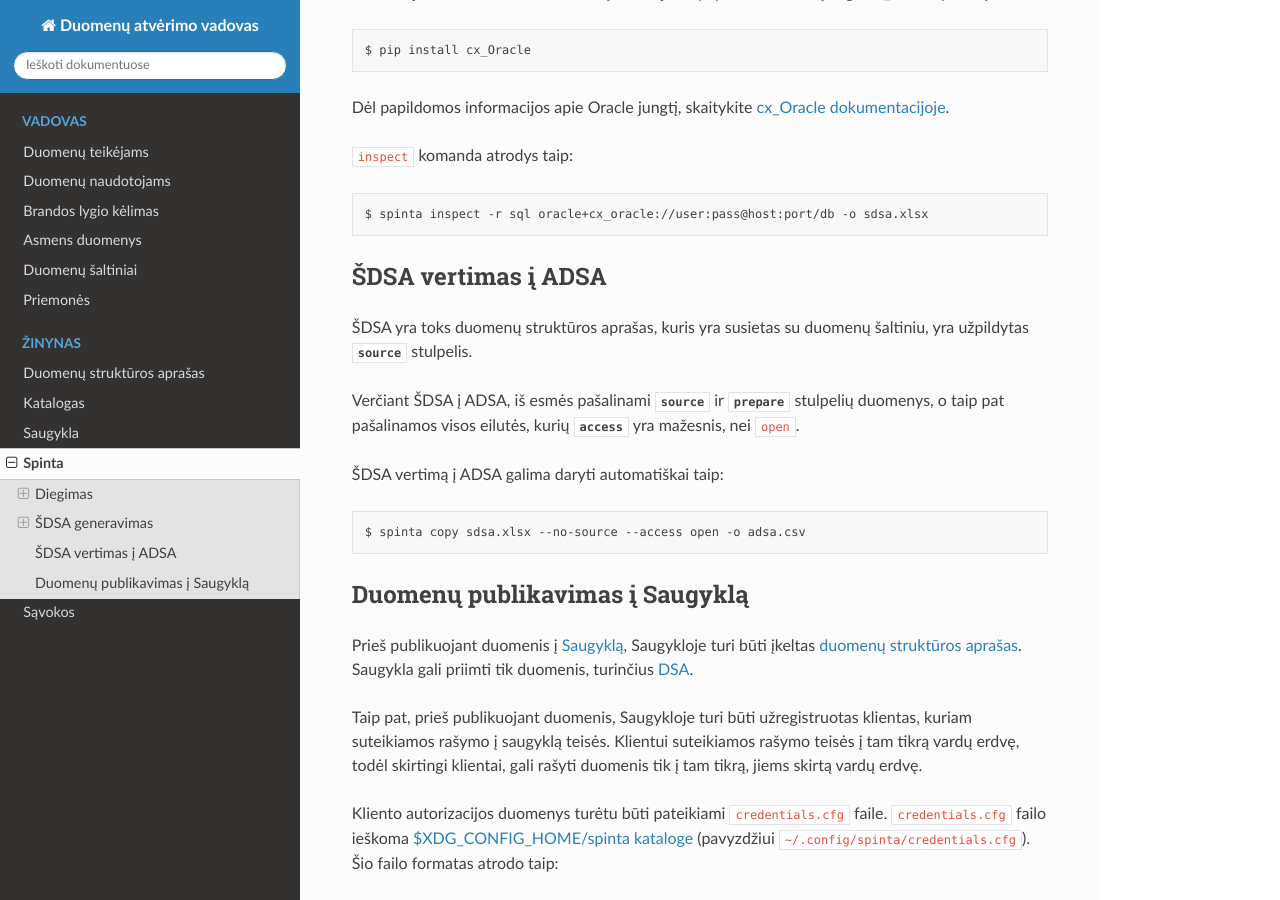
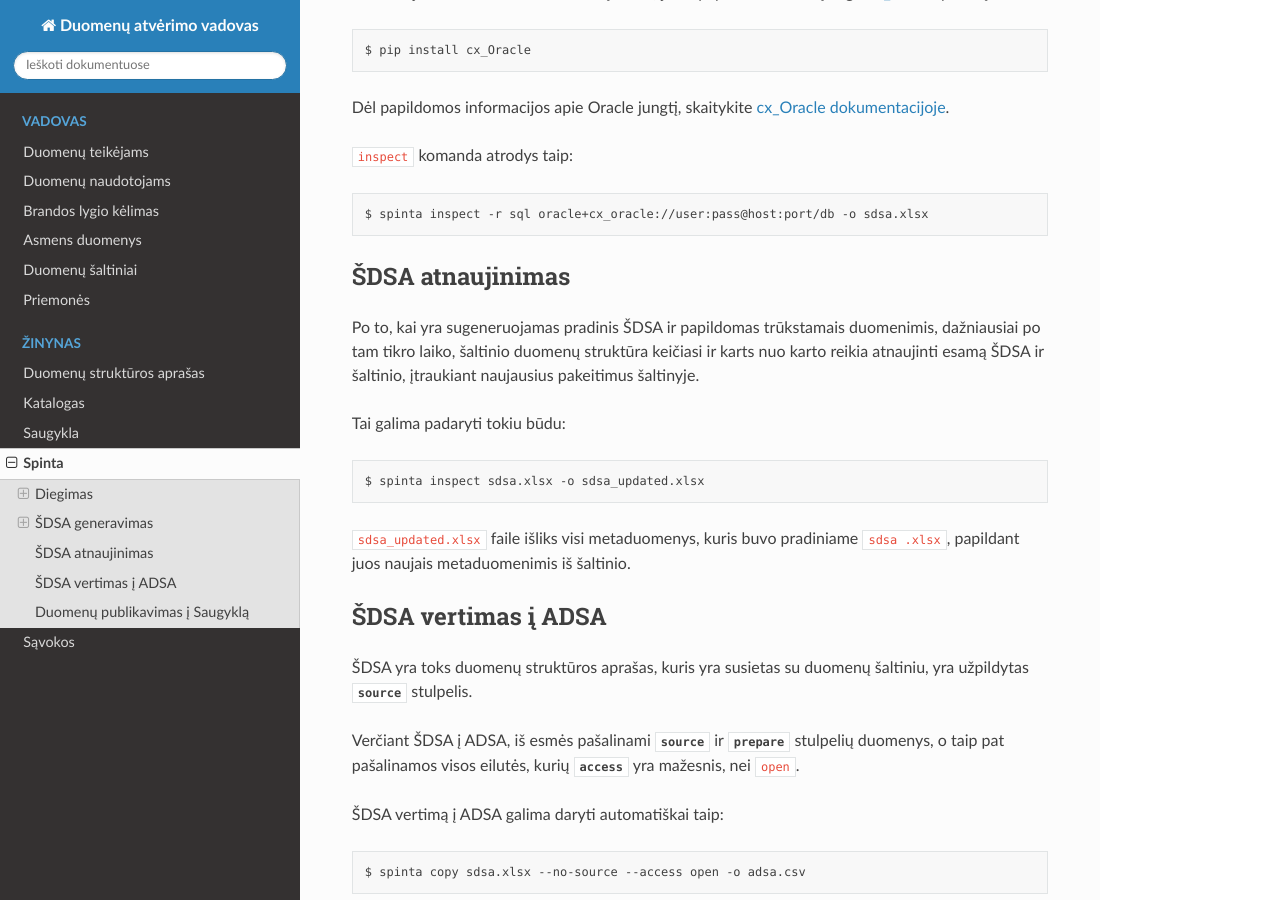
Before and after one commit to atviriduomenys/manifest, a Sphinx documentation site: the page built from docs/spinta.rst, in a window 1280 px wide and 900 px high, scrolled down 8190 px. Built offline with Sphinx 7.4.7 and the Read the Docs theme 2.0.0, drawn with Linux system fonts in a browser that asks for light colours.

Commit message:
Add docs on how to update exising manifest file

```diff
--- a/docs/spinta.rst
+++ b/docs/spinta.rst
@@ -498,6 +498,24 @@ __ https://cx-oracle.readthedocs.io/en/latest/index.html
     $ spinta inspect -r sql oracle+cx_oracle://user:pass@host:port/db -o sdsa.xlsx
 
 
+ŠDSA atnaujinimas
+=================
+
+Po to, kai yra sugeneruojamas pradinis ŠDSA ir papildomas trūkstamais
+duomenimis, dažniausiai po tam tikro laiko, šaltinio duomenų struktūra
+keičiasi ir karts nuo karto reikia atnaujinti esamą ŠDSA ir šaltinio,
+įtraukiant naujausius pakeitimus šaltinyje.
+
+Tai galima padaryti tokiu būdu:
+
+.. code-block:: sh
+
+    $ spinta inspect sdsa.xlsx -o sdsa_updated.xlsx
+
+`sdsa_updated.xlsx` faile išliks visi metaduomenys, kuris buvo pradiniame `sdsa
+.xlsx`, papildant juos naujais metaduomenimis iš šaltinio.
+
+
 .. _šdsa-vertimas-į-adsa:
 
 ŠDSA vertimas į ADSA
```
